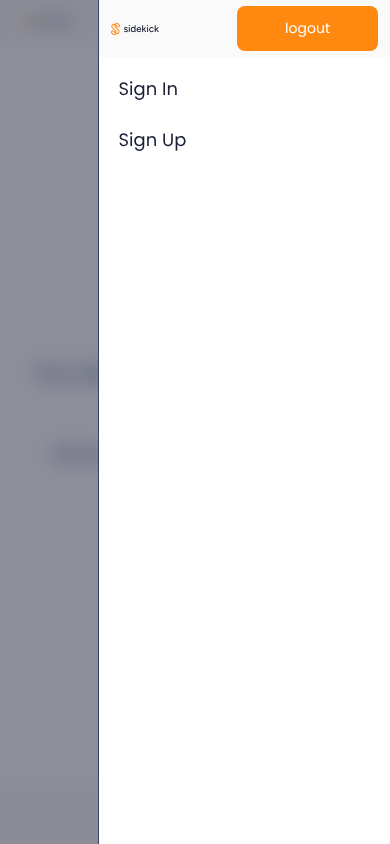
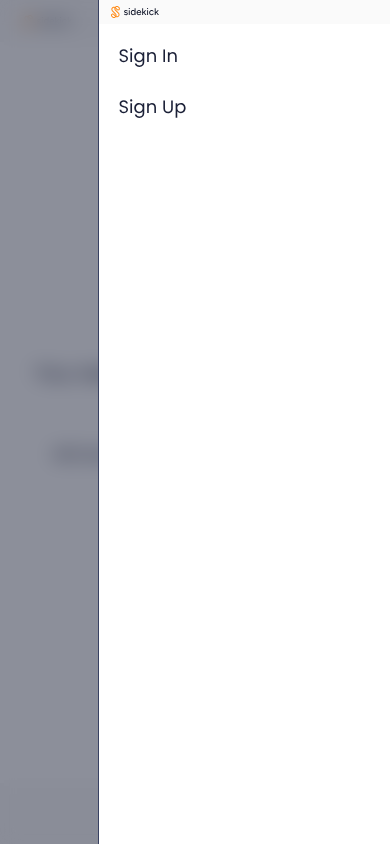
Before and after one commit to Hellpines/Module_10, a React (Create React App) app: page /#/noauth in a window 390 px wide. Both pictures are taken after a click on the button 357 px from the left and 21 px from the top of the page. Built offline with nearby package versions, Linux system fonts and the light colour scheme.

Commit message:
fix: add condition for logout button in burger-menu

```diff
--- a/src/components/Header/Header.tsx
+++ b/src/components/Header/Header.tsx
@@ -54,10 +54,12 @@ function Header({ pageStatus }: HeaderProps) {
                         <div className={style.burgerMenuHeader}>
                             <Logo className={style.mobileLogo} />
                             {pageStatus === 'Authorized' && <img src={avatar} alt='avatar' />}
-                            <Button
-                                onClick={() => authContext?.signOut()}
-                                title='logout'
-                            />
+                            {pageStatus === 'Authorized' &&
+                                <Button
+                                    onClick={() => authContext?.signOut()}
+                                    title='logout'
+                                />
+                            }
                         </div>
                         <div className={style.burgerMenuLinks}>
                             <Aside pageStatus={pageStatus} className={style.burgerMenuAside} />
```
